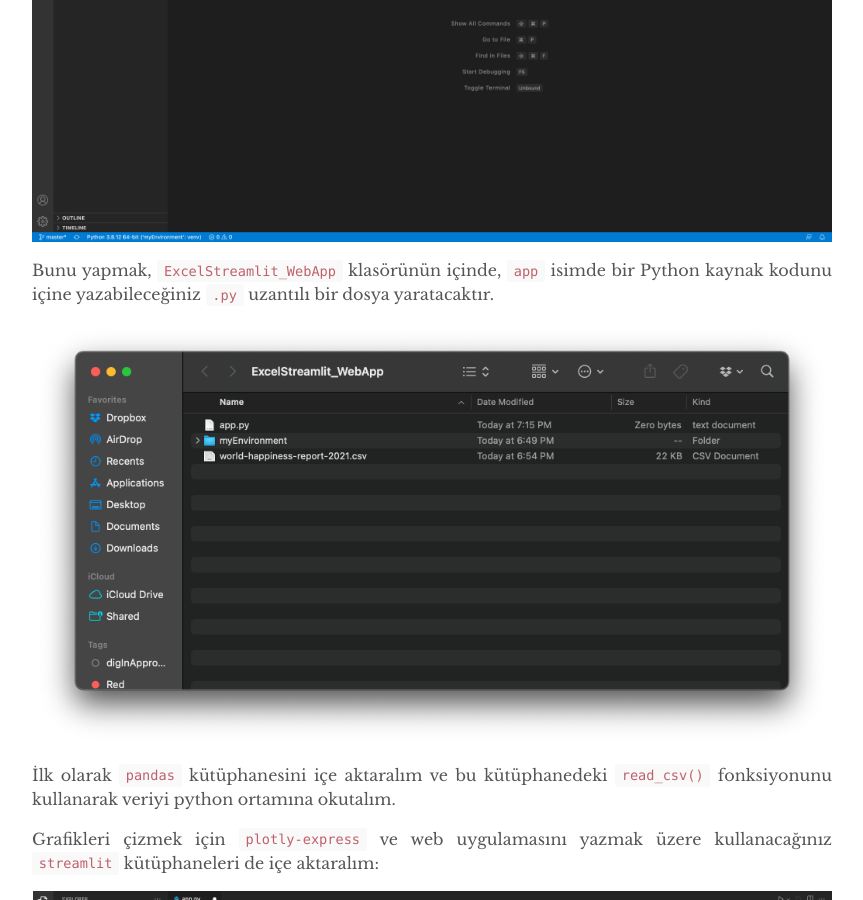
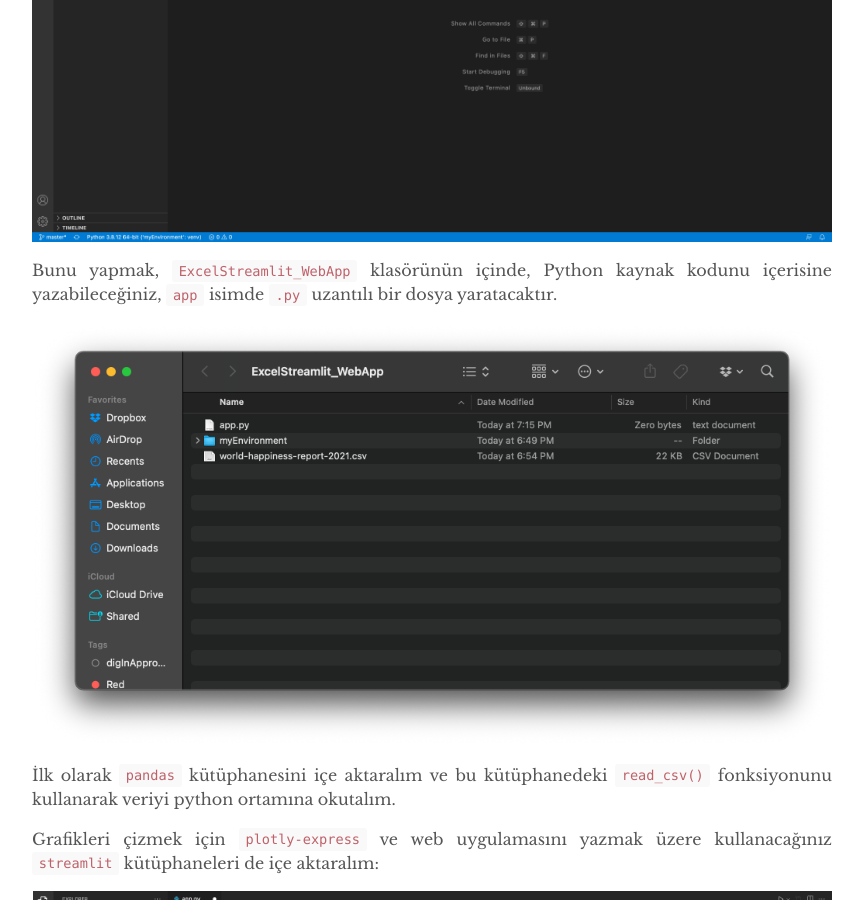
Before and after one commit to mmuratarat/turkish, a Jekyll site: the page built from _posts/2022-01-08-streamlit_in_heroku.md, in a window 1280 px wide and 900 px high, scrolled down 5564 px. Shown: the whole window, without its empty margins (208-1071 px from the left). Built offline with Jekyll 4.4.1, drawn with Linux system fonts in a browser that asks for light colours; nearby versions of some CDN libraries; comment, search, counter and statistics services are not loaded.

Commit message:
Update 2022-01-08-streamlit_in_heroku.md

```diff
--- a/_posts/2022-01-08-streamlit_in_heroku.md
+++ b/_posts/2022-01-08-streamlit_in_heroku.md
@@ -93,7 +93,7 @@
 
 ![](https://github.com/mmuratarat/turkish/blob/master/_posts/images/streamlitHeroku_images/sc5.png?raw=true)
 
-Bunu yapmak, `ExcelStreamlit_WebApp` klasörünün içinde, `app` isimde bir Python kaynak kodunu içine yazabileceğiniz `.py` uzantılı bir dosya yaratacaktır.
+Bunu yapmak, `ExcelStreamlit_WebApp` klasörünün içinde, Python kaynak kodunu içerisine yazabileceğiniz, `app` isimde `.py` uzantılı bir dosya yaratacaktır.
 
 ![](https://github.com/mmuratarat/turkish/blob/master/_posts/images/streamlitHeroku_images/sc6.png?raw=true)
 
```
